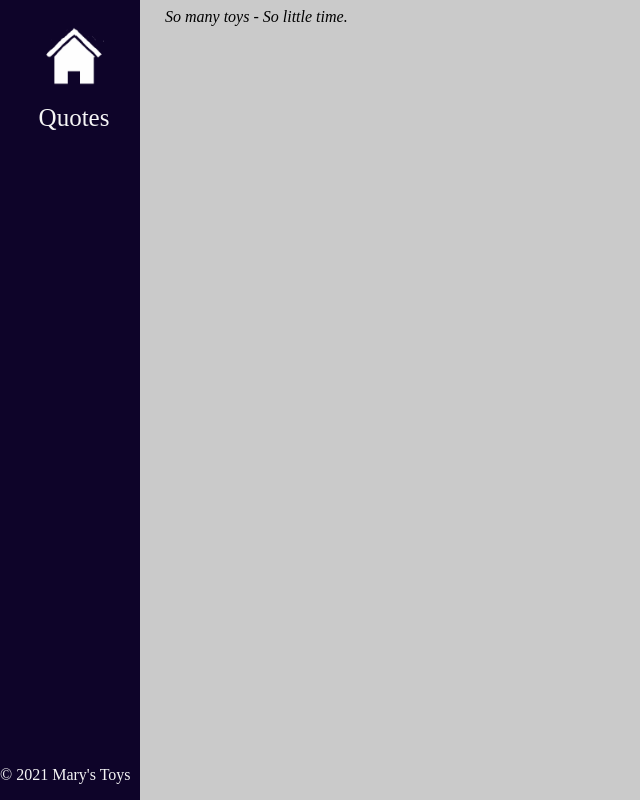
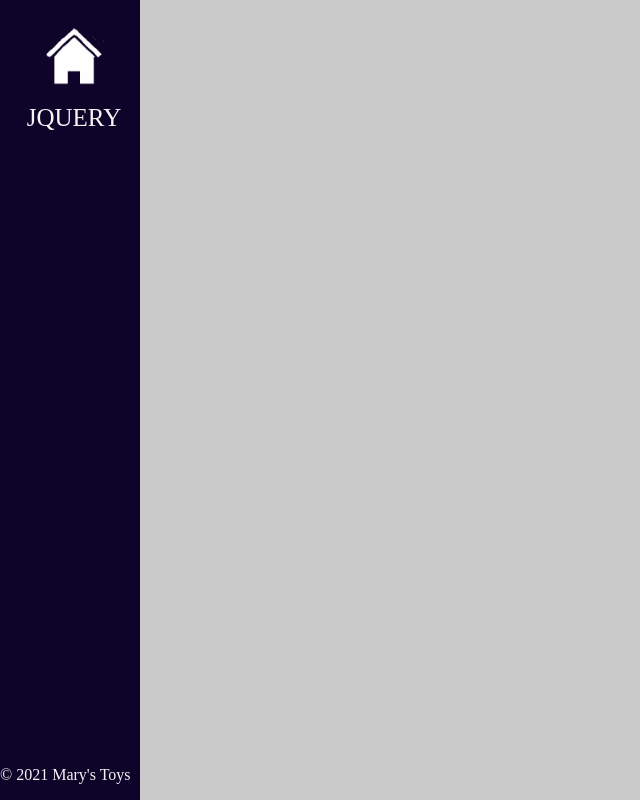
Before and after one commit to perrinedominic/FrontEnd, a plain HTML site: page MarysToys/Source/html/quotes.html in a window 1280 px wide. Shown: the whole page, without its empty margins (0-640 px from the left). Drawn offline with Linux system fonts and the light colour scheme.

Commit message:
added a new page to add jquery buttons to.

```diff
--- a/MarysToys/Source/html/quotes.html
+++ b/MarysToys/Source/html/quotes.html
@@ -11,19 +11,13 @@
     <div id="navBar" class="sidenav">
         <div>
             <a href="../index.html"><img src="../images/home.png" alt="Home" class="homeImg"></a>
-            <a href="quotes.html">Quotes</a>
+            <a href="quotes.html">JQUERY</a>
         </div>
         <p class="footer">© 2021 Mary's Toys</p>
     </div>
 
-    <header>
-        <div>
-            <span class="title"></span>
-        </div>
-        <div>
-            <span id="quoteContainer" class="quote"></span>
-        </div>
-    </header>
-    <main></main>
+    <div>
+
+    </div>
 </body>
 </html>
```
Also changed, not shown: MarysToys/Source/index.html (+1 -1 lines).
